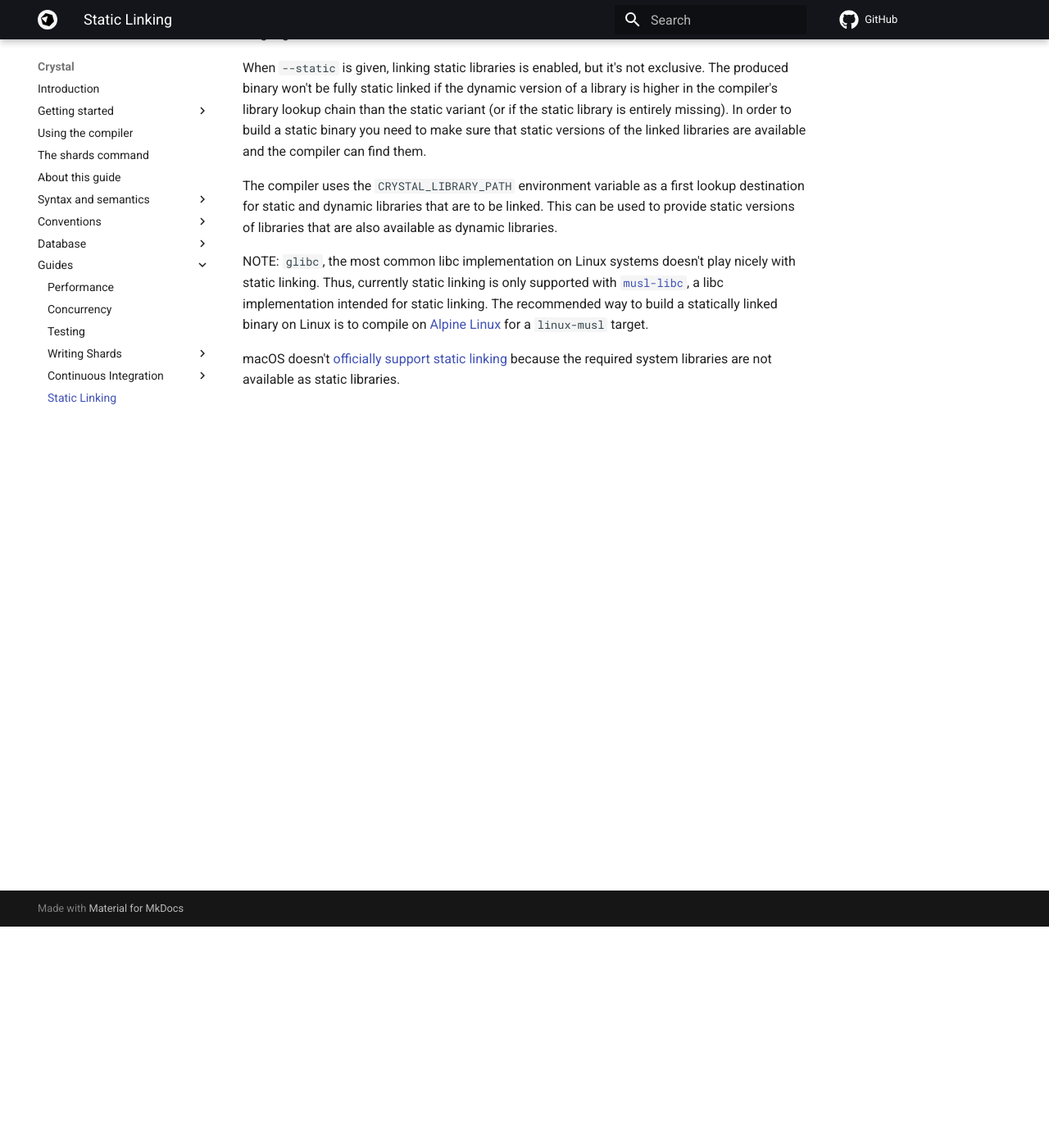
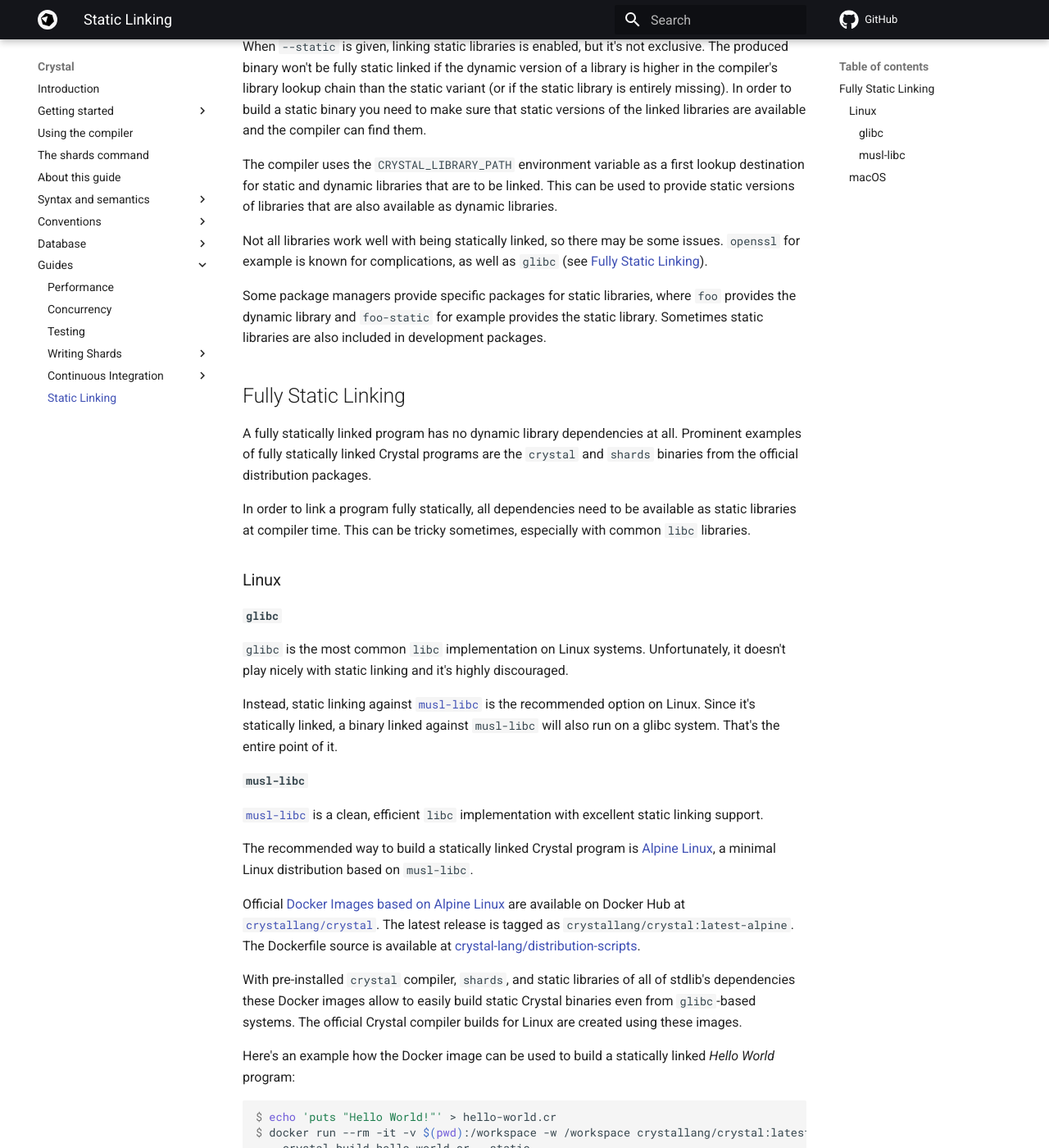
Before and after one commit to crystal-lang/crystal-book, an MkDocs documentation site: the page built from docs/guides/static_linking.md, in a window 1280 px wide and 1400 px high, scrolled down 270 px. Shown: the whole window at 82% size. Built offline with MkDocs 1.6.1 and Material for MkDocs 9.7.7, drawn with Linux system fonts in a browser that asks for light colours; comment, search, counter and statistics services are not loaded; some of the changed text lies outside the part shown.

Commit message:
Rewrite and enhance the guide about fully static linking

````diff
--- a/docs/guides/static_linking.md
+++ b/docs/guides/static_linking.md
@@ -1,5 +1,6 @@
-Crystal supports static linking, i.e. it can build a binary that doesn't have any runtime dependencies.
-A prominent example of statically linked Crystal programs are the `crystal` and `shards` binaries from the official distribution packages.
+# Static Linking
+
+Crystal supports static linking, i.e. it can link a binary with static libraries so that these libraries don't need to be available as runtime dependencies.
 
 Static linking can be enabled using the `--static` compiler flag. See [the usage instructions](https://crystal-lang.org/reference/using_the_compiler/#creating-a-statically-linked-executable) in the language reference.
 
@@ -7,6 +8,48 @@ When `--static` is given, linking static libraries is enabled, but it's not excl
 
 The compiler uses the `CRYSTAL_LIBRARY_PATH` environment variable as a first lookup destination for static and dynamic libraries that are to be linked. This can be used to provide static versions of libraries that are also available as dynamic libraries.
 
-NOTE: `glibc`, the most common libc implementation on Linux systems doesn't play nicely with static linking. Thus, currently static linking is only supported with [`musl-libc`](https://www.musl-libc.org/), a libc implementation intended for static linking. The recommended way to build a statically linked binary on Linux is to compile on [Alpine Linux](https://alpinelinux.org/) for a `linux-musl` target.
+Not all libraries work well with being statically linked, so there may be some issues. `openssl` for example is known for complications, as well as `glibc` (see [Fully Static Linking](#fully-static-linking)).
 
-macOS doesn't [officially support static linking](https://developer.apple.com/library/content/qa/qa1118/_index.html) because the required system libraries are not available as static libraries.
+Some package managers provide specific packages for static libraries, where `foo` provides the dynamic library and `foo-static` for example provides the static library. Sometimes static libraries are also included in development packages.
+
+## Fully Static Linking
+
+A fully statically linked program has no dynamic library dependencies at all. Prominent examples of fully statically linked Crystal programs are the `crystal` and `shards` binaries from the official distribution packages.
+
+In order to link a program fully statically, all dependencies need to be available as static libraries at compiler time. This can be tricky sometimes, especially with common `libc` libraries.
+
+### Linux
+
+#### `glibc`
+
+`glibc` is the most common `libc` implementation on Linux systems. Unfortunately, it doesn't play nicely with static linking and it's highly discouraged.
+
+Instead, static linking against [`musl-libc`](#musl-libc) is the recommended option on Linux. Since it's statically linked, a binary linked against `musl-libc` will also run on a glibc system. That's the entire point of it.
+
+#### `musl-libc`
+
+[`musl-libc`](https://www.musl-libc.org/) is a clean, efficient `libc` implementation with excellent static linking support.
+
+The recommended way to build a statically linked Crystal program is [Alpine Linux](https://alpinelinux.org/), a minimal Linux distribution based on `musl-libc`.
+
+Official [Docker Images based on Alpine Linux](https://crystal-lang.org/2020/02/02/alpine-based-docker-images.html) are available on Docker Hub at [`crystallang/crystal`](https://hub.docker.com/r/crystallang/crystal/). The latest release is tagged as `crystallang/crystal:latest-alpine`. The Dockerfile source is available at [crystal-lang/distribution-scripts](https://github.com/crystal-lang/distribution-scripts/blob/master/docker/alpine.Dockerfile).
+
+With pre-installed `crystal` compiler, `shards`, and static libraries of all of stdlib's dependencies these Docker images allow to easily build static Crystal binaries even from `glibc`-based systems. The official Crystal compiler builds for Linux are created using these images.
+
+Here's an example how the Docker image can be used to build a statically linked *Hello World* program:
+
+```console
+$ echo 'puts "Hello World!"' > hello-world.cr
+$ docker run --rm -it -v $(pwd):/workspace -w /workspace crystallang/crystal:latest-alpine \
+    crystal build hello-world.cr --static
+$ ./hello-world
+Hello World!
+$ ldd hello-world
+        statically linked
+```
+
+Alpine’s package manager APK is als easy to work with to install static libraries. Available packages can be found at [pkgs.alpinelinux.org](https://pkgs.alpinelinux.org/packages).
+
+### macOS
+
+macOS doesn't [officially support fully static linking](https://developer.apple.com/library/content/qa/qa1118/_index.html) because the required system libraries are not available as static libraries.
````
